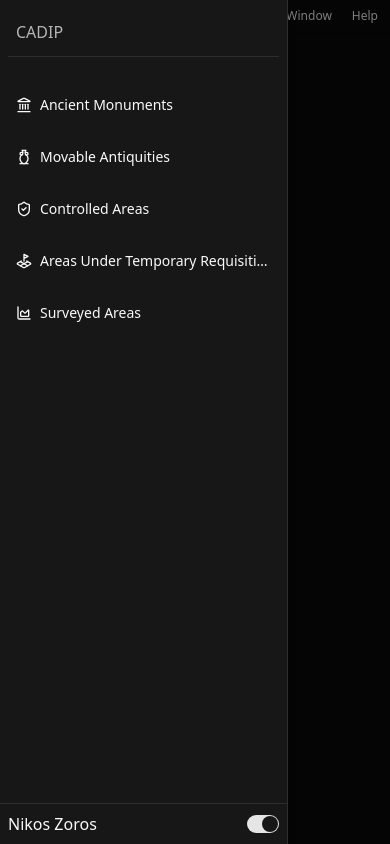
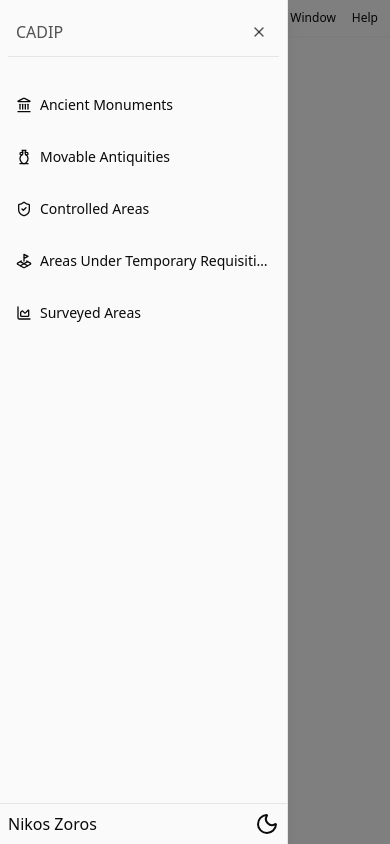
Before and after one commit to NikosZoros3533/CADIP, a React (Vite) app: page / in a window 390 px wide. Both pictures are taken after a click on the button "Toggle Sidebar". Built offline with nearby package versions, Linux system fonts and the light colour scheme.

Commit message:
feat: update theme provider default theme, enhance AppMenubar layout, and implement animated theme toggler

```diff
--- a/src/App.jsx
+++ b/src/App.jsx
@@ -12,7 +12,7 @@ import SurveyedAreas from "./pages/SurveyedAreas";
 
 function App() {
   return (
-    <ThemeProvider defaultTheme="dark" storageKey="vite-ui-theme">
+    <ThemeProvider defaultTheme="system" storageKey="vite-ui-theme">
       <Routes>
         <Route path="/" element={<MainLayout />}>
           <Route path="" element={<Main />} />
--- a/src/components/app-menubar.jsx
+++ b/src/components/app-menubar.jsx
@@ -17,10 +17,15 @@ import {
   BookOpen,
   MapPin,
 } from "lucide-react";
+import { SidebarTrigger } from "./ui/sidebar";
 
 export default function AppMenubar() {
   return (
-    <Menubar className="flex w-full justify-end fixed">
+    <Menubar className="flex w-full justify-between fixed md:justify-end">
+      <SidebarTrigger
+        className="md:hidden"
+      />
+      <div className="flex items-center">
         <MenubarMenu>
           <MenubarTrigger>File</MenubarTrigger>
           <MenubarContent>
@@ -92,13 +97,12 @@ export default function AppMenubar() {
         <MenubarMenu>
           <MenubarTrigger>Help</MenubarTrigger>
           <MenubarContent>
-          <MenubarItem>
-            About
-          </MenubarItem>
+            <MenubarItem>About</MenubarItem>
             <MenubarSeparator />
             <MenubarItem>Documentation</MenubarItem>
           </MenubarContent>
         </MenubarMenu>
+      </div>
     </Menubar>
   );
 }
--- a/src/components/app-sidebar.jsx
+++ b/src/components/app-sidebar.jsx
@@ -6,6 +6,7 @@ import {
   LandPlot,
   ChartArea,
   ShieldCheck,
+  X,
 } from "lucide-react";
 
 import {
@@ -21,7 +22,7 @@ import {
   useSidebar,
 } from "./ui/sidebar";
 import ThemeSwitch from "./theme-switcher";
-import { SidebarTrigger } from "@/components/ui/sidebar";
+import { Button } from "./ui/button";
 
 const items = [
   {
@@ -51,26 +52,26 @@ const items = [
   },
 ];
 export default function AppSidebar() {
-  const {
-    state,
-    openMobile,
-    isMobile,
-    toggleSidebar,
-  } = useSidebar();
-
-  if (isMobile) {
-    console.log("Mobile Sidebar Open State:", openMobile);
-    console.log("Mobile Sidebar State:", state);
-  }
+  const { isMobile, toggleSidebar } = useSidebar();
 
   const location = useLocation();
 
-  const sidebar = (
+  return (
     <Sidebar collapsible={isMobile}>
       <SidebarContent>
         <SidebarGroup>
-          <SidebarGroupLabel className="text-base mb-6 py-6 border-b rounded-none flex items-center">
+          <SidebarGroupLabel className="text-base mb-6 py-6 border-b rounded-none flex items-center justify-between">
             <Link to="/">CADIP</Link>
+            {isMobile && (
+              <Button
+                variant="primary"
+                size="icon"
+                className="size-6"
+                onClick={toggleSidebar}
+              >
+                <X />
+              </Button>
+            )}
           </SidebarGroupLabel>
           <SidebarGroupContent>
             <SidebarMenu>
@@ -106,12 +107,4 @@ export default function AppSidebar() {
       </SidebarFooter>
     </Sidebar>
   );
-  return isMobile ? (
-    <>
-      {<SidebarTrigger  className="relative"/>}
-      {sidebar}
-    </>
-  ) : (
-    sidebar
-  );
 }
--- /dev/null
+++ b/src/components/magicui/animated-theme-toggler.jsx
@@ -0,0 +1,47 @@
+"use client";;
+import { Moon, SunDim } from "lucide-react";
+import { useState, useRef } from "react";
+import { flushSync } from "react-dom";
+import { cn } from "@/lib/utils";
+
+export const AnimatedThemeToggler = ({
+  className
+}) => {
+  const [isDarkMode, setIsDarkMode] = useState(false);
+  const buttonRef = useRef(null);
+  const changeTheme = async () => {
+    if (!buttonRef.current) return;
+
+    await document.startViewTransition(() => {
+      flushSync(() => {
+        const dark = document.documentElement.classList.toggle("dark");
+        setIsDarkMode(dark);
+      });
+    }).ready;
+
+    const { top, left, width, height } =
+      buttonRef.current.getBoundingClientRect();
+    const y = top + height / 2;
+    const x = left + width / 2;
+
+    const right = window.innerWidth - left;
+    const bottom = window.innerHeight - top;
+    const maxRad = Math.hypot(Math.max(left, right), Math.max(top, bottom));
+
+    document.documentElement.animate({
+      clipPath: [
+        `circle(0px at ${x}px ${y}px)`,
+        `circle(${maxRad}px at ${x}px ${y}px)`,
+      ],
+    }, {
+      duration: 700,
+      easing: "ease-in-out",
+      pseudoElement: "::view-transition-new(root)",
+    });
+  };
+  return (
+    <button ref={buttonRef} onClick={changeTheme} className={cn(className)}>
+      {isDarkMode ? <SunDim /> : <Moon />}
+    </button>
+  );
+};
--- a/src/components/theme-switcher.jsx
+++ b/src/components/theme-switcher.jsx
@@ -1,13 +1,8 @@
-import { Switch } from "./ui/switch";
-import { useTheme } from "../components/theme-provider";
+import { AnimatedThemeToggler } from "./magicui/animated-theme-toggler";
 
 export default function ThemeSwitch() {
-  const { theme, setTheme } = useTheme();
-  const isDark = theme === "dark";
   return (
-    <Switch
-      checked={isDark}
-      onCheckedChange={(checked) => setTheme(checked ? "dark" : "light")}
-    />
+
+    <AnimatedThemeToggler />
   );
 }
--- a/src/index.css
+++ b/src/index.css
@@ -130,3 +130,8 @@
     @apply bg-background text-foreground;
   }
 }
+
+::view-transition-old(root), ::view-transition-new(root) {
+    animation: none;
+    mix-blend-mode: normal;
+}
--- a/src/layouts/MainLayout.jsx
+++ b/src/layouts/MainLayout.jsx
@@ -2,8 +2,6 @@ import AppMenubar from "@/components/app-menubar";
 import AppSidebar from "@/components/app-sidebar";
 import {
   SidebarProvider,
-  SidebarTrigger,
-  useSidebar,
 } from "@/components/ui/sidebar";
 import { Outlet } from "react-router-dom";
 
@@ -14,7 +12,6 @@ export default function MainLayout() {
         <AppMenubar />
         <AppSidebar />
         <main className="mt-[var(--header-height)] w-full">
-          {/* <SidebarTrigger/> */}
           <Outlet />
         </main>
       </SidebarProvider>
```
Lines whose indentation alone changed are shown as unchanged.
